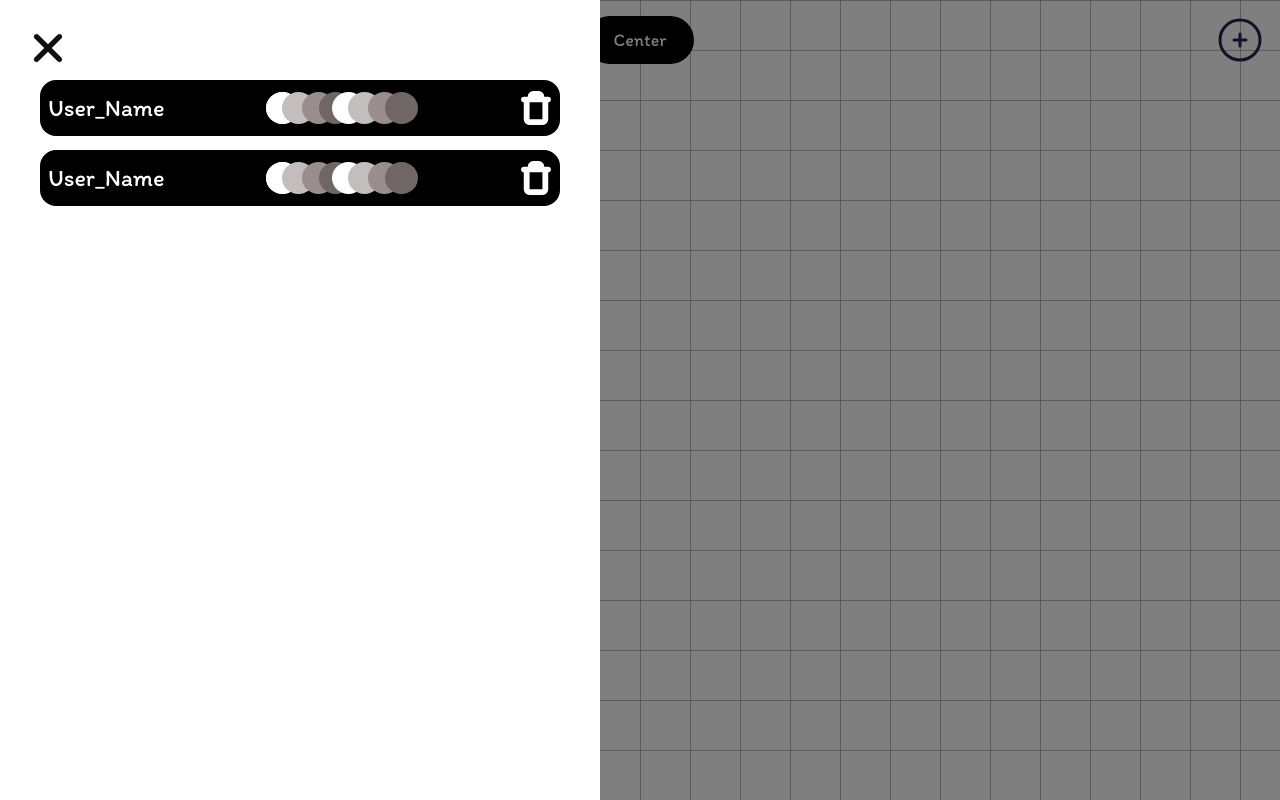
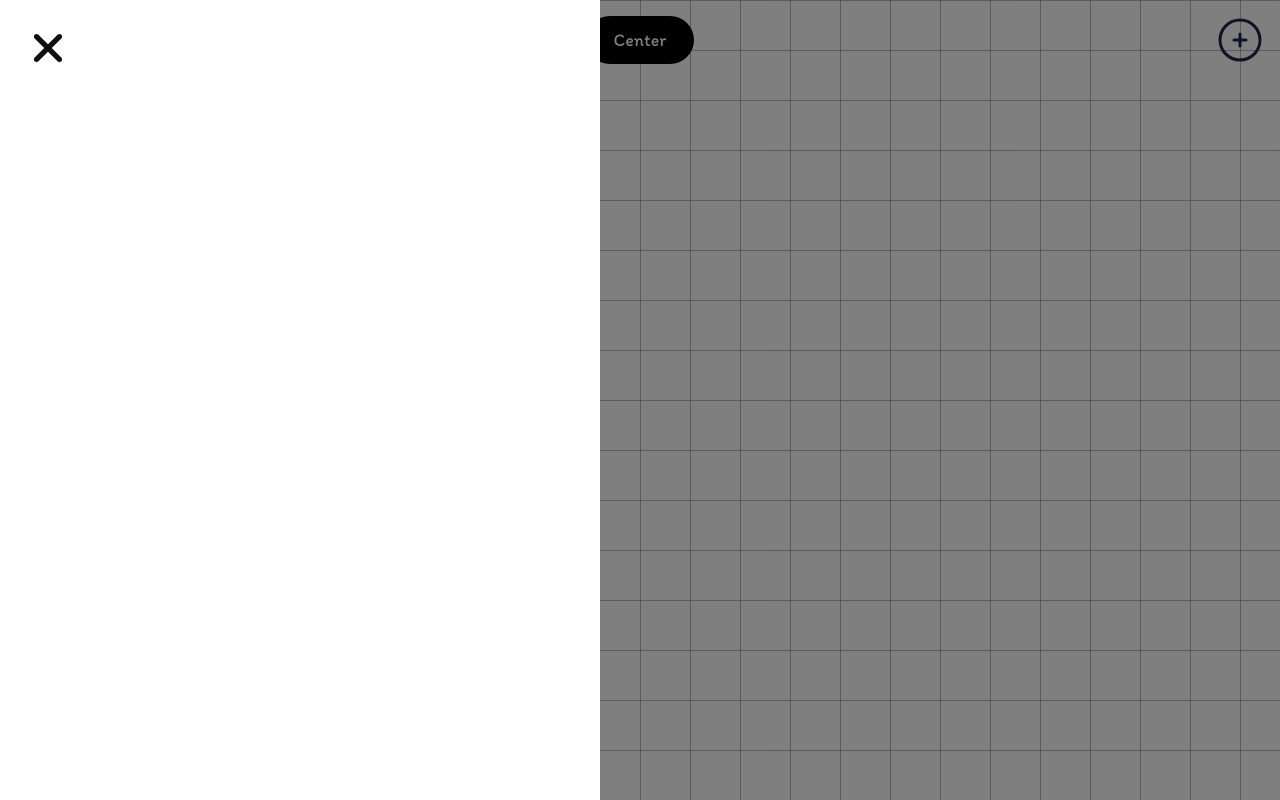
Before and after one commit to CedricMrtz/network-graphs, a Next.js app: page /graph in a window 1280 px wide. Both pictures are taken after a click on the picture 40 px from the left and 40 px from the top of the page. Built offline with nearby package versions, Linux system fonts and the light colour scheme; a web font is replaced by a local one.

Commit message:
Fetching the data in MasterControl

```diff
--- a/src/app/graph/MasterControl.tsx
+++ b/src/app/graph/MasterControl.tsx
@@ -3,14 +3,21 @@
 import React from 'react'
 import UserInfo from '../../components/userInfo'
 
+type Node = { id: string; group: number }
+type Link = { source: string; target: string; value: number }
+
 type PageProps = {
   isOpen: boolean;
   onClose: () => void;
+  graphData: { nodes: Node[]; links: Link[] }
+  setGraphData?: React.Dispatch<
+    React.SetStateAction<{ nodes: Node[]; links: Link[] }>
+  >
   children?: React.ReactNode;
 };
 
 
-const MasterControl: React.FC<PageProps> = ({isOpen, onClose, children}) => {
+const MasterControl: React.FC<PageProps> = ({isOpen, onClose, graphData, setGraphData, children}) => {
 if(!isOpen) return null;
 
   return (
@@ -26,8 +33,14 @@ if(!isOpen) return null;
         className="absolute top-4 left-4 size-16 cursor-pointer"
         onClick={onClose}
         />
-        <UserInfo />
-        <UserInfo />
+        {graphData.nodes.map(node => (
+          <UserInfo
+            key={node.id}
+            node={node}
+            graphData={graphData}
+            setGraphData={setGraphData}
+          />
+        ))}
       </div>
     </div>
   )
--- a/src/app/graph/page.tsx
+++ b/src/app/graph/page.tsx
@@ -56,7 +56,7 @@ export default function Graph() {
       </div>
 
       <AddUser isOpen={isOpen} onClose={() => setOpen(false)} setGraphData={setGraphData} />
-      <MasterControl isOpen={isOpen2} onClose={() => setOpen2(false)} />
+      <MasterControl isOpen={isOpen2} onClose={() => setOpen2(false)} graphData={graphData} setGraphData={setGraphData}/>
       <div
         ref={containerRef}
         className="w-full h-full overflow-hidden relative cursor-grab active:cursor-grabbing"
--- a/src/components/userInfo.tsx
+++ b/src/components/userInfo.tsx
@@ -1,14 +1,36 @@
 import React from 'react'
 import ColorEllipses from './colorEllipses'
 
-function UserInfo() {
+type Node = { id: string; group: number }
+type Link = { source: string; target: string; value: number }
+
+interface UserInfoProps{
+  node: Node
+  graphData?: { nodes: Node[]; links: Link[] }
+  setGraphData?: React.Dispatch<
+    React.SetStateAction<{ nodes: Node[]; links: Link[] }>
+  >
+}
+
+const UserInfo: React.FC<UserInfoProps> = ({node, graphData, setGraphData}) =>{
   return (
     <div className='rounded-2 justify-center'>
       <div className='bg-black w-130 rounded-2xl h-14 right-100 -ml-10 mb-3.5' >
         <div className='justify-between flex items-center h-full'>
-          <p className='text-2xl text-white ml-2'>User_Name</p>
-          <ColorEllipses/>
-          <img src={'/Trash.svg'} alt='Trashcan' className='w-8 text-white mr-2'/>
+          <p className='text-2xl text-white ml-2'>{node.id}</p>
+          {/* <ColorEllipses/> */}
+          <img src={'/Trash.svg'} alt='Trashcan'
+            className='w-8 text-white mr-2'
+            onClick={() => {
+              if (!graphData || !setGraphData) return
+              setGraphData({
+                nodes: graphData.nodes.filter((n) => n.id !== node.id),
+                links: graphData.links.filter(
+                  (l) => l.source !== node.id && l.target !== node.id
+                ),
+              })
+            }}
+          />
         </div>
       </div>
     </div>
```
